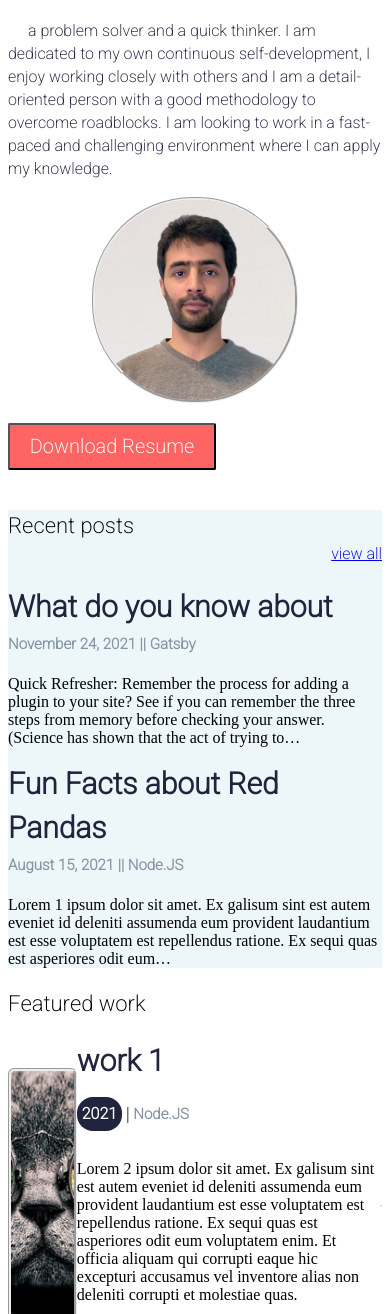
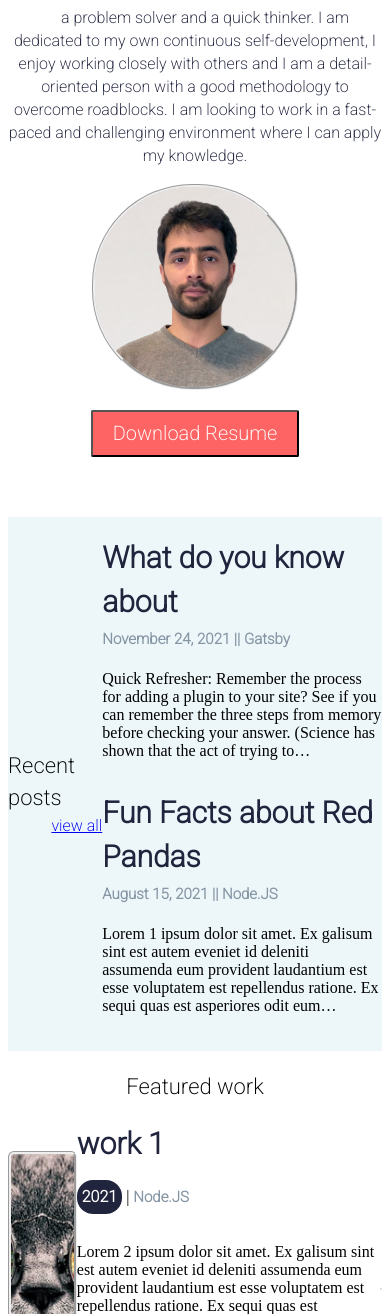
Before and after one commit to Sabri0o/Portfolio-Gatsby, a Gatsby site: page / in a window 390 px wide. Shown: the part 566-1880 px from the top of the page. Built offline with nearby package versions, Linux system fonts and the light colour scheme; Gatsby itself is replaced by a stand-in of ours.

Commit message:
make home page responsive

```diff
--- a/src/pages/blog/index.js
+++ b/src/pages/blog/index.js
@@ -7,8 +7,8 @@ import "../../styles/blog.css";
 export default function Blog({ data }) {
   return (
     <Layout>
-      <h2 style={{ marginLeft: "100px", marginTop: "100px" }}>Blog</h2>
-      <Container>
+      <Container style={{ marginTop: "80px" }}>
+        <h2>Blog</h2>
         {data.allMdx.nodes.map((node) => (
           <Row key={node.slug}>
             <Link
--- a/src/pages/index.js
+++ b/src/pages/index.js
@@ -21,9 +21,9 @@ export default function Home({ data }) {
   return (
     <Layout>
       <Info />
-      <div style={{ backgroundColor: "#EDF7FA" }}>
+      <div className="recentPostsContainerColor">
         <Container style={{ marginTop: "20px" }}>
-          <Row>
+          <Row className="recentPostsContainer">
             <Row className="postCardHeader">
               <Col className= "recentPostStyle">Recent posts</Col>
               <Col className="viewAll">
--- a/src/pages/info.js
+++ b/src/pages/info.js
@@ -13,7 +13,7 @@ const imageStyle = {
 
 export default function Info() {
   return (
-    <Container style={{ marginTop: "100px" }}>
+    <Container className="container">
       <Row>
         <Col md={8}>
           <h2 className="h2Style">Hi, my name is Sabri,</h2>
--- a/src/styles/home.css
+++ b/src/styles/home.css
@@ -1,4 +1,35 @@
 @import url("https://fonts.googleapis.com/css2?family=Heebo:wght@200&display=swap");
+
+.postCardRow {
+  margin-bottom: 20px;
+  display: flex;
+  justify-content: center;
+  align-items: center;
+}
+
+@media screen and (max-width: 700px) {
+  .postCardRow {
+    display: flex;
+    flex-direction: column;
+    justify-content: center;
+    align-items: center;
+    width: 100%;
+    gap: 16px;
+  }
+  .recentPostsContainer {
+    margin-top: 20px;
+    display: flex;
+    justify-content: center;
+    align-items: center;
+  }
+
+}
+
+
+
+.recentPostsContainerColor{
+  background-color: #edf7fa;
+}
 
 .recentPostStyle {
   font-family: Heebo;
@@ -39,9 +70,6 @@
   margin-bottom: 20px;
 }
 
-.postCardRow {
-  margin-bottom: 20px;
-}
 
 .imageStyle {
   width: 100%;
@@ -70,7 +98,7 @@
   font-weight: 900;
   font-size: 16;
   line-height: 60px;
-  color: #FFFFFF;
+  color: #ffffff;
   padding: 5px;
 }
 
--- a/src/styles/info.css
+++ b/src/styles/info.css
@@ -1,17 +1,4 @@
 @import url("https://fonts.googleapis.com/css2?family=Heebo:wght@200&display=swap");
-
-.imageStyle {
-  width: 200;
-  height: 200;
-  border-radius: 200 / 2;
-  border-style: groove;
-}
-
-.center {
-  display: flex;
-  justify-content: center;
-  align-items: center;
-}
 
 .h2Style {
   font-family: Heebo;
@@ -28,6 +15,39 @@
   font-size: 16px;
   line-height: 23px;
   color: #21243d;
+}
+
+.container {
+  margin-top: 100px;
+}
+
+@media screen and (max-width: 700px) {
+  .container {
+    display: flex;
+    flex-direction: column;
+    justify-content: center;
+    align-items: center;
+    margin-top: 50px;
+  }
+  .h2Style {
+    text-align: center;
+  }
+  .pStyle {
+    text-align: center;
+  }
+}
+
+.imageStyle {
+  width: 200;
+  height: 200;
+  border-radius: 200 / 2;
+  border-style: groove;
+}
+
+.center {
+  display: flex;
+  justify-content: center;
+  align-items: center;
 }
 
 .buttonStyle {
--- a/src/styles/works.css
+++ b/src/styles/works.css
@@ -1,6 +1,9 @@
 @import url("https://fonts.googleapis.com/css2?family=Heebo:wght@200&display=swap");
 
+
+
 .workCardRow {
+  margin-top: 25px;
   display: flex;
   align-items: center;
 }
```
Also changed, not shown: src/pages/works.js (+5 -3 lines), src/styles/blog.css (+11 -0 lines). Lines whose indentation alone changed are shown as unchanged.
